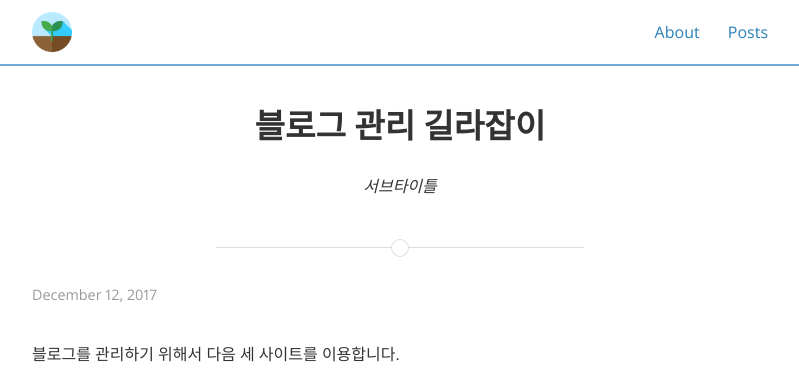
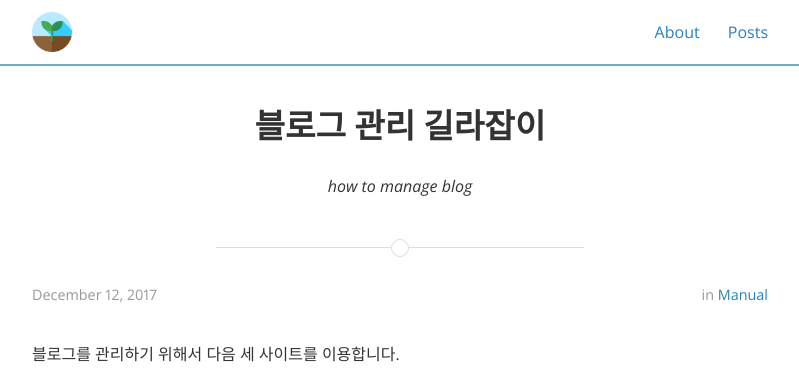
Before and after one commit to ryoochangwan/ryoochangwan.github.io, a Jekyll site: the page built from _posts/2017-12-12-blog-manage-manual.md, in a window 1280 px wide and 900 px high. Shown: the top 389 px of the window, without its empty margins (240-1039 px from the left). Built offline with Jekyll 4.4.1, drawn with Linux system fonts in a browser that asks for light colours; nearby versions of some CDN libraries; comment, search, counter and statistics services are not loaded.

Commit message:
Update 2017-12-12-blog-manage-manual.md

```diff
--- a/_posts/2017-12-12-blog-manage-manual.md
+++ b/_posts/2017-12-12-blog-manage-manual.md
@@ -1,7 +1,10 @@
 ---
 layout: post
 title: 블로그 관리 길라잡이
-subtitle: 서브타이틀
+subtitle: how to manage blog
+date: 2017-12-12 10:59:35
+categories: manual
+tags: manual
 ---
 
 블로그를 관리하기 위해서 다음 세 사이트를 이용합니다.
```
